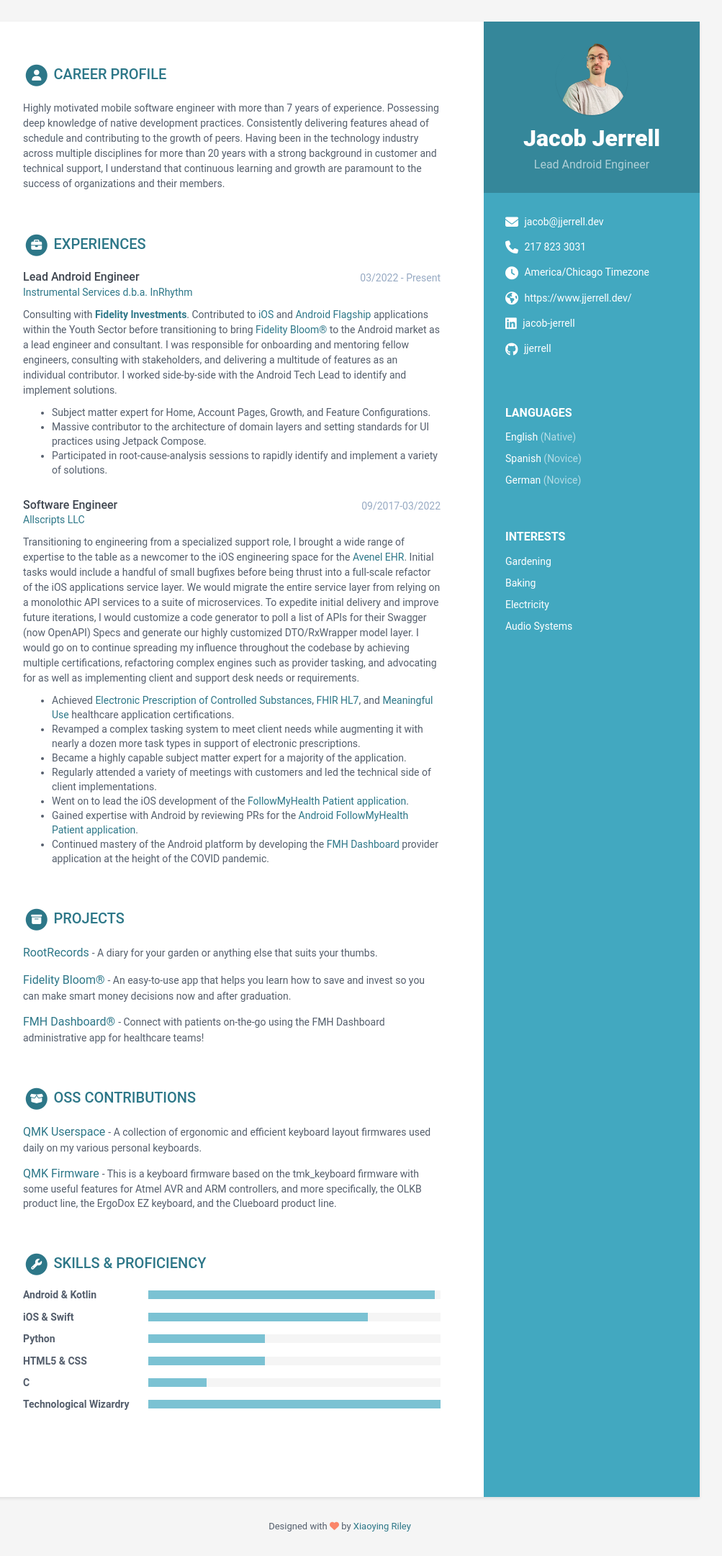
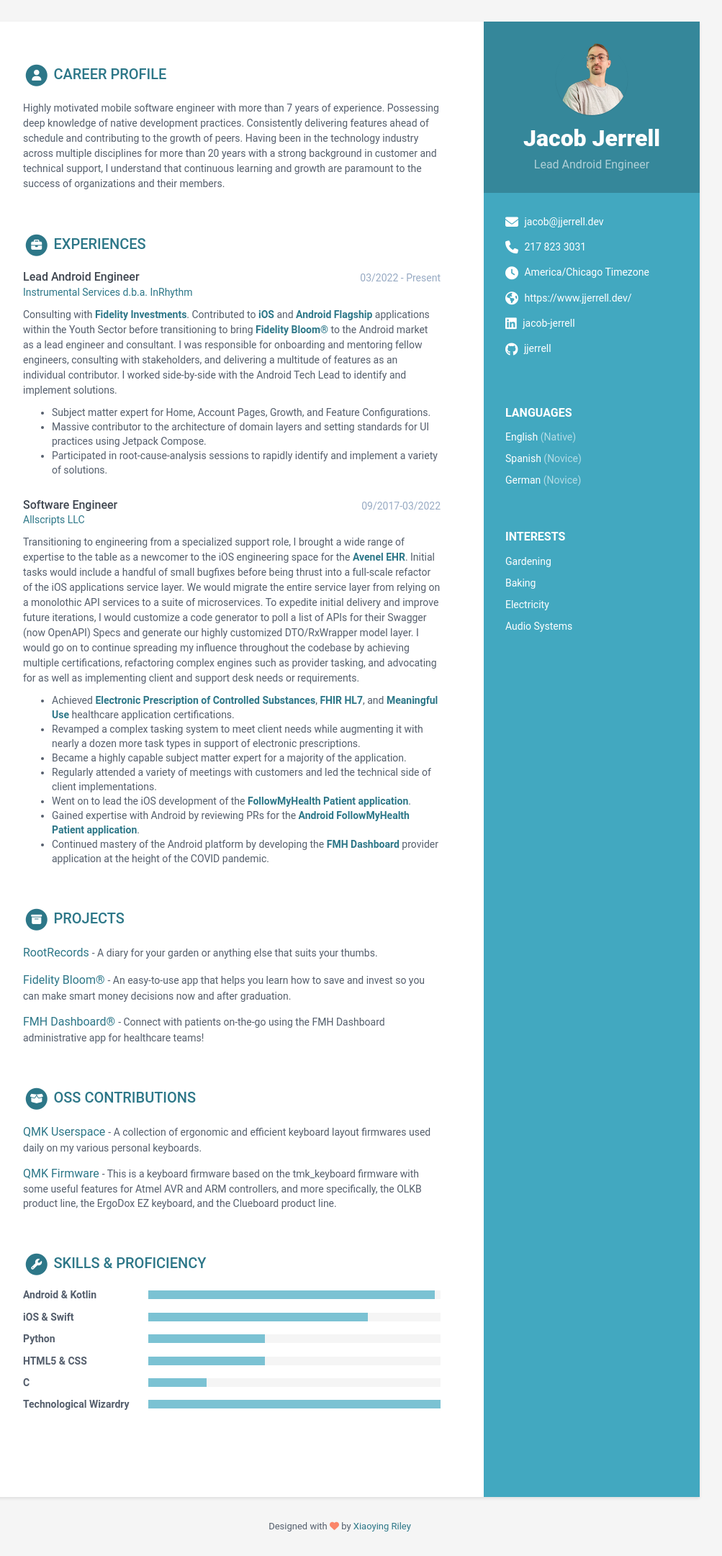
Before and after one commit to jjerrell/web-blog-dev, a Jekyll site: the page built from index.html, in a window 1280 px wide. Shown: the whole page at 72% size, without its empty margins (168-1171 px from the left). Built offline with Jekyll 4.4.1, drawn with Linux system fonts in a browser that asks for light colours.

Commit message:
Emphasizes linked content

```diff
--- a/_data/data.yml
+++ b/_data/data.yml
@@ -103,8 +103,8 @@ experiences:
         company: "[Instrumental Services d.b.a. InRhythm](https://inrhythm.com)"
         details: |
           Consulting with **[Fidelity Investments](https://www.fidelity.com)**. Contributed to
-          [iOS](https://apps.apple.com/us/app/fidelity-investments/id348177453) and [Android Flagship](https://play.google.com/store/apps/details?id=com.fidelity.android)
-          applications within the Youth Sector before transitioning to bring [Fidelity Bloom®](https://play.google.com/store/apps/details?id=com.fidelity.sqrl)
+          **[iOS](https://apps.apple.com/us/app/fidelity-investments/id348177453)** and **[Android Flagship](https://play.google.com/store/apps/details?id=com.fidelity.android)**
+          applications within the Youth Sector before transitioning to bring **[Fidelity Bloom®](https://play.google.com/store/apps/details?id=com.fidelity.sqrl)**
           to the Android market as a lead engineer and consultant. I was responsible for onboarding
           and mentoring fellow engineers, consulting with stakeholders, and delivering a multitude
           of features as an individual contributor. I worked side-by-side with the Android Tech
@@ -117,7 +117,7 @@ experiences:
         company: "[Allscripts LLC](https://www.allscripts.com)"
         details: |
           Transitioning to engineering from a specialized support role, I brought a wide range
-          of expertise to the table as a newcomer to the iOS engineering space for the [Avenel EHR](https://investor.veradigm.com/news-releases/news-release-details/allscripts-launches-industrys-first-machine-learning-ehr-0).
+          of expertise to the table as a newcomer to the iOS engineering space for the **[Avenel EHR](https://investor.veradigm.com/news-releases/news-release-details/allscripts-launches-industrys-first-machine-learning-ehr-0)**.
           Initial tasks would include a handful of small bugfixes before being thrust into a
           full-scale refactor of the iOS applications service layer. We would migrate the entire
           service layer from relying on a monolothic API services to a suite of microservices.
@@ -127,13 +127,13 @@ experiences:
           my influence throughout the codebase by achieving multiple certifications, refactoring
           complex engines such as provider tasking, and advocating for as well as implementing
           client and support desk needs or requirements.
-            - Achieved [Electronic Prescription of Controlled Substances](https://www.deadiversion.usdoj.gov/ecomm/thirdparty.html), [FHIR HL7](https://www.fhir.org), and [Meaningful Use](https://www.ama-assn.org/practice-management/medicare-medicaid/meaningful-use-electronic-health-record-ehr-incentive) healthcare application certifications.
+            - Achieved **[Electronic Prescription of Controlled Substances](https://www.deadiversion.usdoj.gov/ecomm/thirdparty.html)**, **[FHIR HL7](https://www.fhir.org)**, and **[Meaningful Use](https://www.ama-assn.org/practice-management/medicare-medicaid/meaningful-use-electronic-health-record-ehr-incentive)** healthcare application certifications.
             - Revamped a complex tasking system to meet client needs while augmenting it with nearly a dozen more task types in support of electronic prescriptions.
             - Became a highly capable subject matter expert for a majority of the application.
             - Regularly attended a variety of meetings with customers and led the technical side of client implementations.
-            - Went on to lead the iOS development of the [FollowMyHealth Patient application](https://apps.apple.com/us/app/followmyhealth/id502147249).
-            - Gained expertise with Android by reviewing PRs for the [Android FollowMyHealth Patient application](https://play.google.com/store/apps/details?id=com.jardogs.fmhmobile).
-            - Continued mastery of the Android platform by developing the [FMH Dashboard](https://play.google.com/store/apps/details?id=com.jardogs.fmhprovider) provider application at the height of the COVID pandemic.
+            - Went on to lead the iOS development of the **[FollowMyHealth Patient application](https://apps.apple.com/us/app/followmyhealth/id502147249)**.
+            - Gained expertise with Android by reviewing PRs for the **[Android FollowMyHealth Patient application](https://play.google.com/store/apps/details?id=com.jardogs.fmhmobile)**.
+            - Continued mastery of the Android platform by developing the **[FMH Dashboard](https://play.google.com/store/apps/details?id=com.jardogs.fmhprovider)** provider application at the height of the COVID pandemic.
 
 # certifications: # TODO
 #       title: Certifications
```
